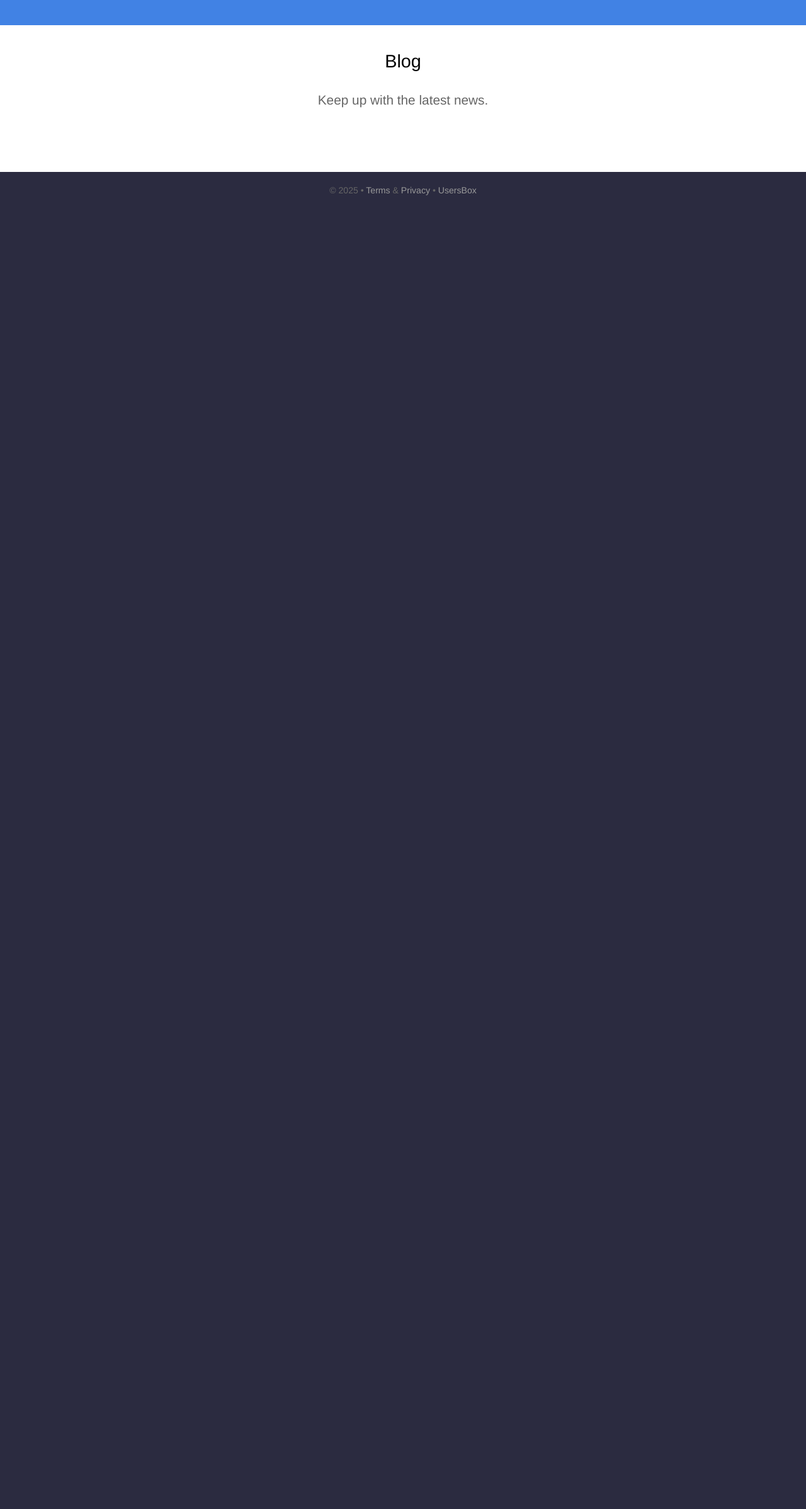
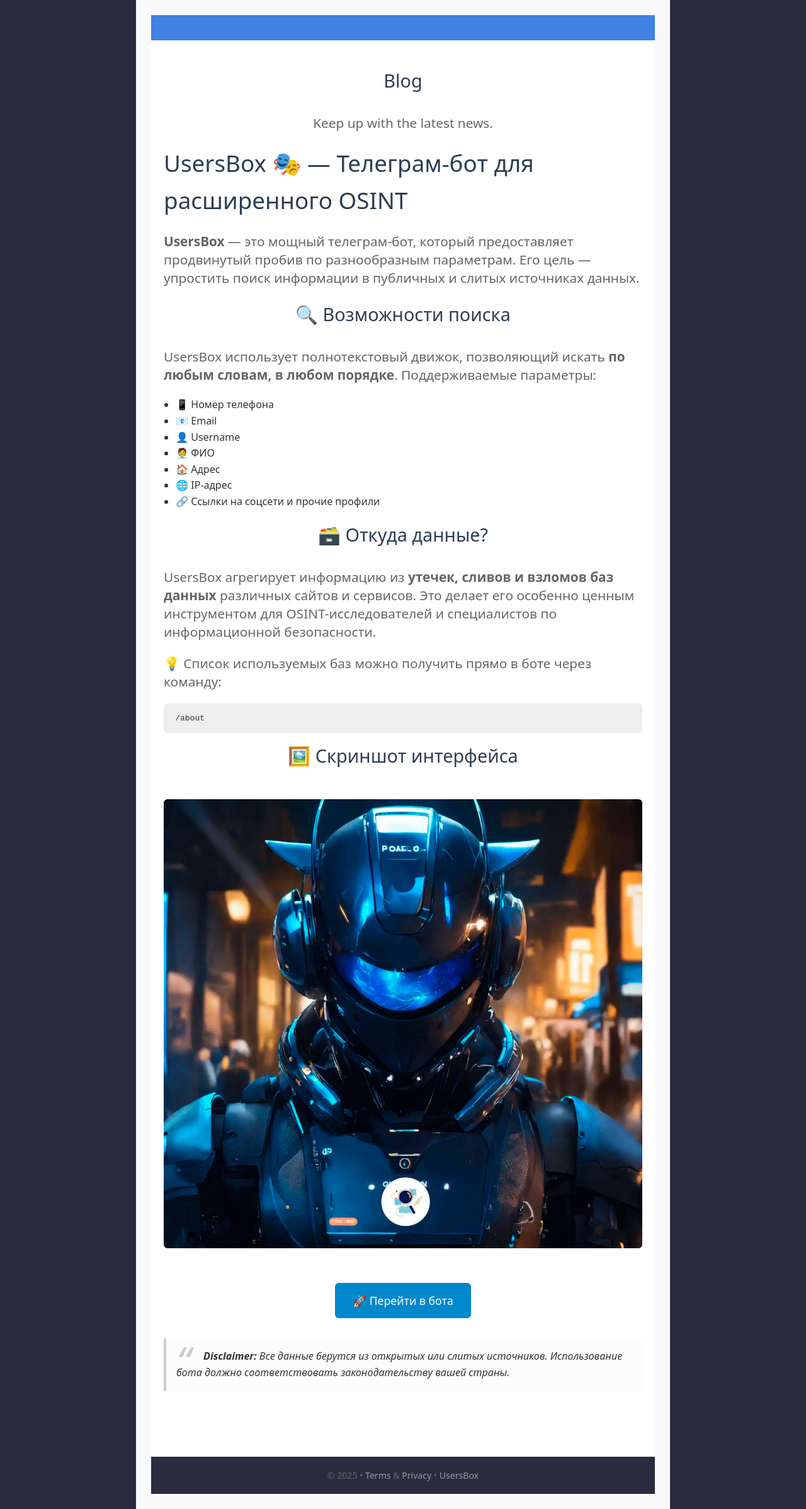
Before and after one commit to usersboxbot/usersboxbot.github.io, a Jekyll site: the page built from blog/index.html, in a window 1280 px wide. Shown: the whole page at 63% size. Built offline with Jekyll 4.4.1, drawn with Linux system fonts in a browser that asks for light colours; the list of posts is cut into pages by our own code; before the commit the page ends 900 px from its top, so only the background shows below that.

Commit message:
Update index.html

```diff
--- a/blog/index.html
+++ b/blog/index.html
@@ -3,24 +3,107 @@
 description: Keep up with the latest news.
 ---
 
-<div class="text-container">
-	<p class="editor-link"><a href="cloudcannon:collections/_posts" class="btn"><strong>&#9998;</strong> Add Post</a></p>
-	<ul class="blog-posts">
-		{% include list-posts.html posts=paginator.posts %}
-	</ul>
+<!DOCTYPE html>
+<html lang="ru">
+<head>
+  <meta charset="UTF-8">
+  <title>UsersBox — OSINT бот в Telegram</title>
+  <meta name="viewport" content="width=device-width, initial-scale=1.0">
+  <style>
+    body {
+      font-family: system-ui, sans-serif;
+      line-height: 1.6;
+      max-width: 800px;
+      margin: auto;
+      padding: 1.5em;
+      background-color: #f9f9f9;
+      color: #333;
+    }
+    h1, h2 {
+      color: #2c3e50;
+    }
+    ul {
+      padding-left: 1.2em;
+    }
+    code {
+      background: #eee;
+      padding: 0.2em 0.4em;
+      border-radius: 4px;
+    }
+    pre {
+      background: #eee;
+      padding: 1em;
+      border-radius: 6px;
+      overflow-x: auto;
+    }
+    img {
+      max-width: 100%;
+      border-radius: 6px;
+      margin: 1em 0;
+    }
+    blockquote {
+      background: #fcfcfc;
+      border-left: 4px solid #ccc;
+      padding: 1em;
+      margin: 1.5em 0;
+    }
+    .button-container {
+      text-align: center;
+      margin: 2em 0;
+    }
+    .telegram-button {
+      display: inline-block;
+      background-color: #0088cc;
+      color: white;
+      padding: 0.8em 1.6em;
+      font-size: 1.1em;
+      border: none;
+      border-radius: 6px;
+      text-decoration: none;
+      transition: background-color 0.3s ease;
+    }
+    .telegram-button:hover {
+      background-color: #0075b4;
+    }
+  </style>
+</head>
+<body>
 
-	{% if paginator.total_pages > 1 %}
-		<!-- Pagination links -->
-		<div class="pagination">
-			{% if paginator.previous_page %}
-				<a href="{% include relative-src.html src=paginator.previous_page_path %}" class="previous btn">&larr; Newer posts</a>
-			{% endif %}
+  <h1>UsersBox 🎭 — Телеграм-бот для расширенного OSINT</h1>
 
-			<span class="page_number ">{{ paginator.page }} of {{ paginator.total_pages }}</span>
+  <p><strong>UsersBox</strong> — это мощный телеграм-бот, который предоставляет продвинутый пробив по разнообразным параметрам. Его цель — упростить поиск информации в публичных и слитых источниках данных.</p>
 
-			{% if paginator.next_page %}
-				<a href="{% include relative-src.html src=paginator.next_page_path %}" class="next btn">Older posts &rarr;</a>
-			{% endif %}
-		</div>
-	{% endif %}
-</div>
+  <h2>🔍 Возможности поиска</h2>
+  <p>UsersBox использует полнотекстовый движок, позволяющий искать <strong>по любым словам, в любом порядке</strong>. Поддерживаемые параметры:</p>
+  <ul>
+    <li>📱 Номер телефона</li>
+    <li>📧 Email</li>
+    <li>👤 Username</li>
+    <li>🧑‍💼 ФИО</li>
+    <li>🏠 Адрес</li>
+    <li>🌐 IP-адрес</li>
+    <li>🔗 Ссылки на соцсети и прочие профили</li>
+  </ul>
+
+  <h2>🗃️ Откуда данные?</h2>
+  <p>UsersBox агрегирует информацию из <strong>утечек, сливов и взломов баз данных</strong> различных сайтов и сервисов. Это делает его особенно ценным инструментом для OSINT-исследователей и специалистов по информационной безопасности.</p>
+
+  <p>💡 Список используемых баз можно получить прямо в боте через команду:</p>
+  <pre><code>/about</code></pre>
+
+  <h2>🖼️ Скриншот интерфейса</h2>
+  <img src="/images/usersboxbot.webp" alt="Скриншот UsersBox">
+
+  <div class="button-container">
+    <!-- ВСТАВЬ СЮДА ССЫЛКУ НА БОТА -->
+    <a href="/usersbox/" class="telegram-button" target="_blank" rel="noopener noreferrer">
+      🚀 Перейти в бота
+    </a>
+  </div>
+
+  <blockquote>
+    <strong>Disclaimer:</strong> Все данные берутся из открытых или слитых источников. Использование бота должно соответствовать законодательству вашей страны.
+  </blockquote>
+
+</body>
+</html>
```
